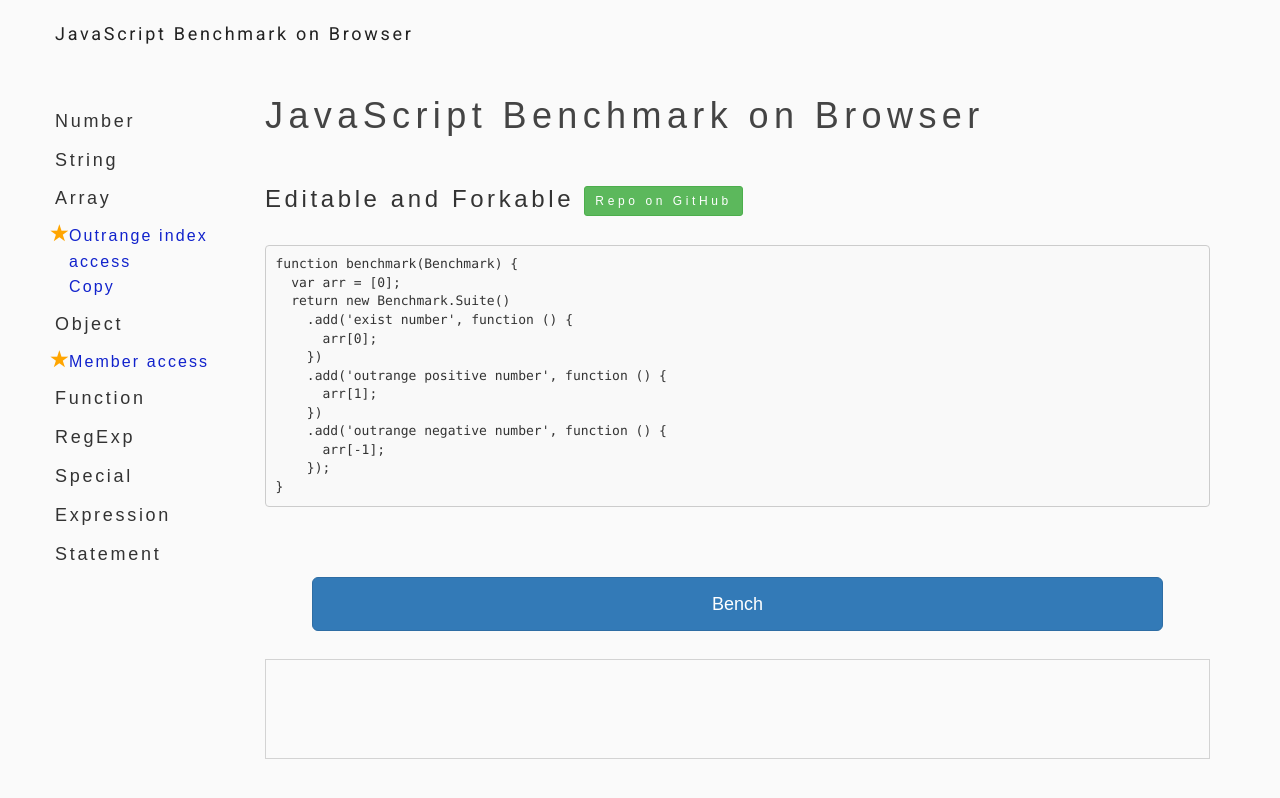
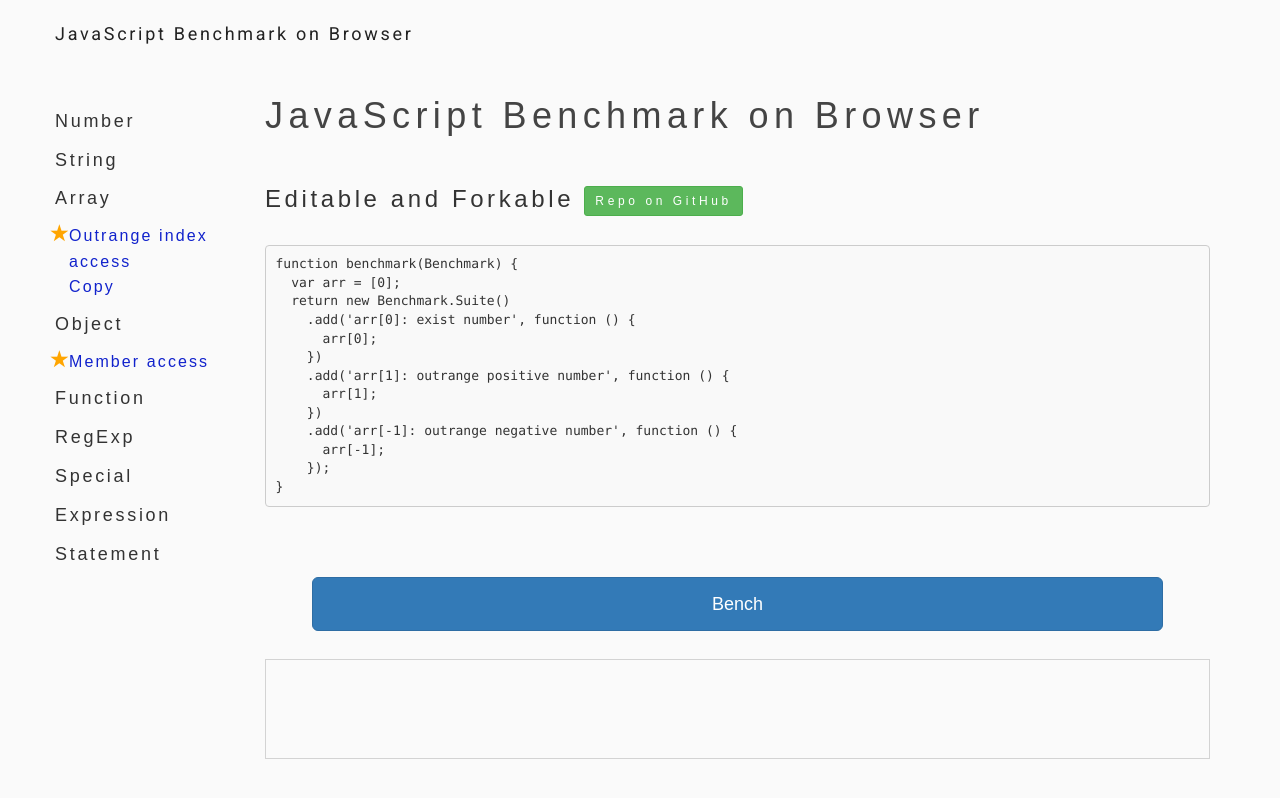
Before and after one commit to falsandtru/benchmark, a Jekyll site: the page built from index.md, in a window 1280 px wide. Shown: the top 798 px of the page. Built offline with Jekyll 4.4.1, drawn with Linux system fonts in a browser that asks for light colours; nearby versions of some CDN libraries.

```diff
--- a/index.md
+++ b/index.md
@@ -12,13 +12,13 @@ type: index
 function benchmark(Benchmark) {
   var arr = [0];
   return new Benchmark.Suite()
-    .add('exist number', function () {
+    .add('arr[0]: exist number', function () {
       arr[0];
     })
-    .add('outrange positive number', function () {
+    .add('arr[1]: outrange positive number', function () {
       arr[1];
     })
-    .add('outrange negative number', function () {
+    .add('arr[-1]: outrange negative number', function () {
       arr[-1];
     });
 }
```
Also changed, not shown: suites/1/index.md (+3 -3 lines), suites/2/index.md (+4 -4 lines), suites/3/index.md (+3 -3 lines), suites/template.md (+3 -3 lines).
